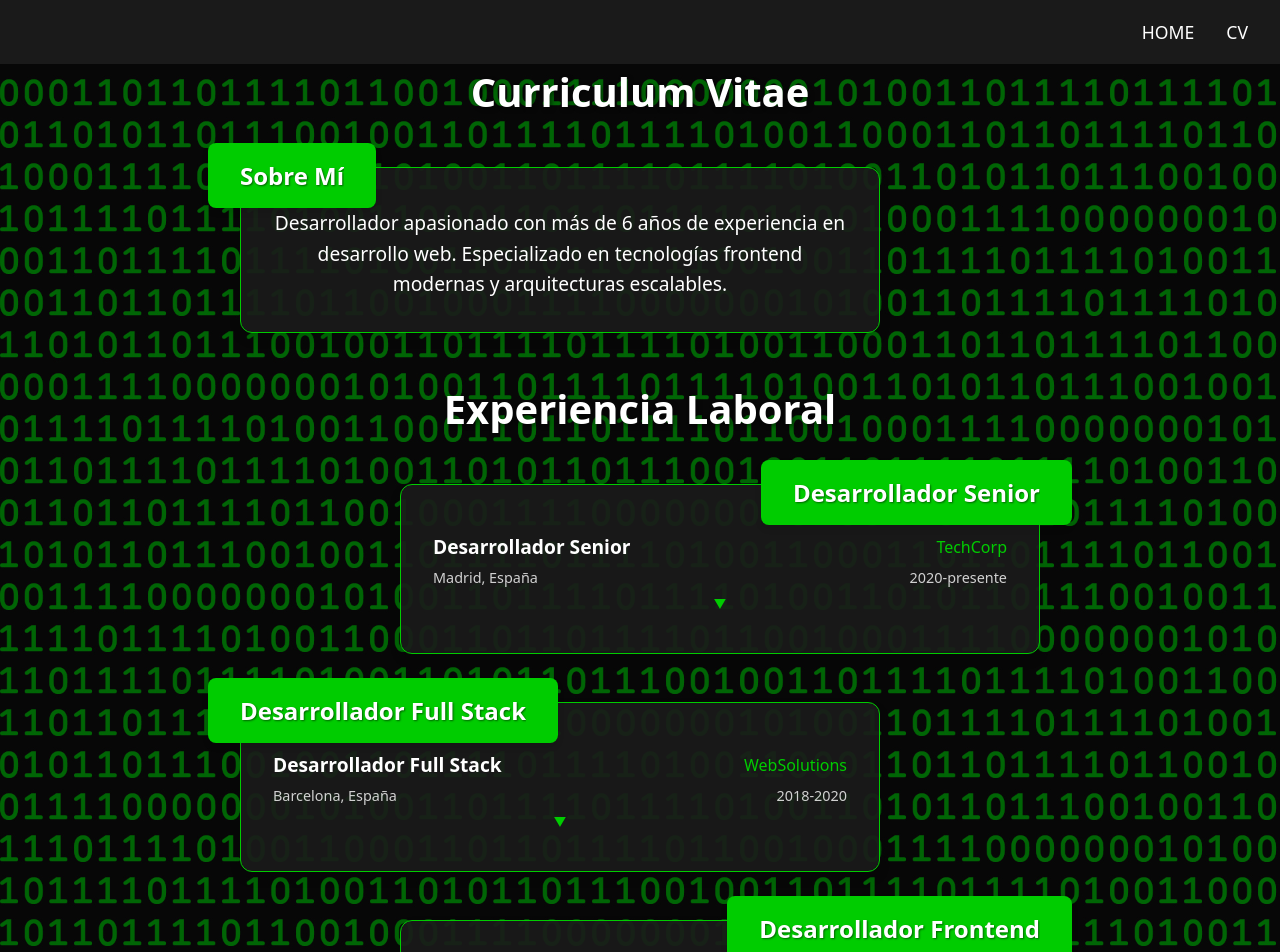
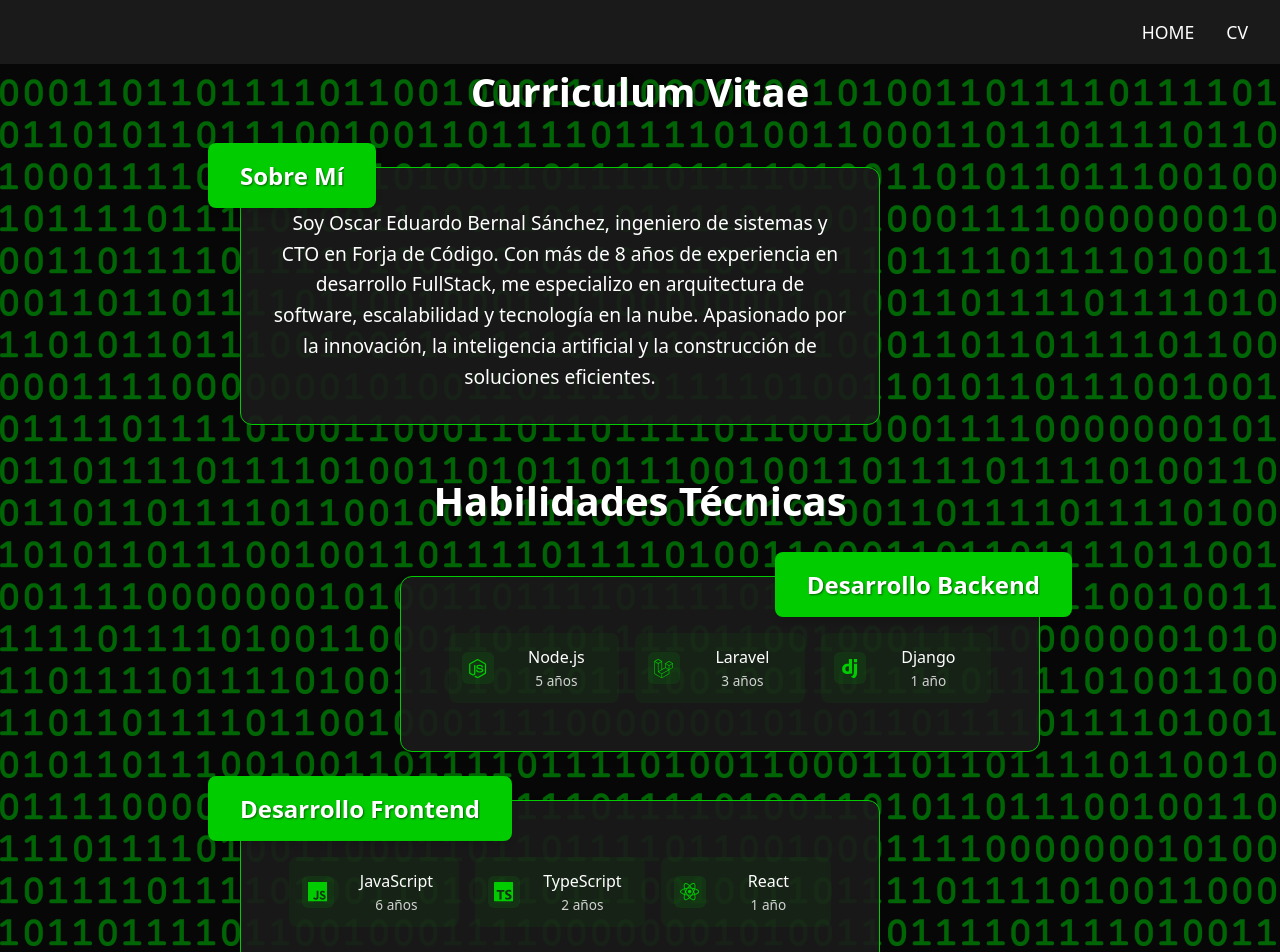
Before and after one commit to ozkar-co/personal-site, a React (Vite) app: page /cv in a window 1280 px wide. Shown: the top 952 px of the page. Built offline with nearby package versions, Linux system fonts and the light colour scheme.

Commit message:
Enhance CV component by adding SkillCard for technical skills display and updating personal description.

```diff
--- a/src/components/CV/CV.tsx
+++ b/src/components/CV/CV.tsx
@@ -1,6 +1,13 @@
 import './CV.scss';
 import { CVCard } from './CVCard';
 import { ExperienceCard } from './ExperienceCard';
+import { SkillCard } from './SkillCard';
+import {
+  SiNodedotjs, SiJavascript, SiTypescript,
+  SiReact, SiMongodb, SiPostgresql,
+  SiMysql, SiGooglecloud,  SiLinux,
+  SiDocker, SiLaravel, SiDjango,
+} from 'react-icons/si';
 
 export const CV = () => {
   return (
@@ -8,8 +15,49 @@
       <h1>Curriculum Vitae</h1>
       <CVCard
         title="Sobre Mí"
-        content="Desarrollador apasionado con más de 6 años de experiencia en desarrollo web. Especializado en tecnologías frontend modernas y arquitecturas escalables."
+        content="Soy Oscar Eduardo Bernal Sánchez, ingeniero de sistemas y CTO en Forja de Código. Con más de 8 años de experiencia en desarrollo FullStack, me especializo en arquitectura de software, escalabilidad y tecnología en la nube. Apasionado por la innovación, la inteligencia artificial y la construcción de soluciones eficientes."
       />
+
+      <h1>Habilidades Técnicas</h1>
+
+      <SkillCard
+        alignRight
+        title="Desarrollo Backend"
+        skills={[
+          { name: "Node.js", experience: "5 años", icon: SiNodedotjs },
+          { name: "Laravel", experience: "3 años", icon: SiLaravel },
+          { name: "Django", experience: "1 año", icon: SiDjango }
+        ]}
+      />
+
+      <SkillCard
+        title="Desarrollo Frontend"
+        skills={[
+          { name: "JavaScript", experience: "6 años", icon: SiJavascript },
+          { name: "TypeScript", experience: "2 años", icon: SiTypescript },
+          { name: "React", experience: "1 año", icon: SiReact }
+        ]}
+      />
+
+      <SkillCard
+        alignRight
+        title="Bases de Datos"
+        skills={[
+          { name: "MongoDB", experience: "5 años", icon: SiMongodb },
+          { name: "PostgreSQL", experience: "3 años", icon: SiPostgresql },
+          { name: "MySQL", experience: "1 año", icon: SiMysql }
+        ]}
+      />
+
+      <SkillCard
+        title="DevOps"
+        skills={[
+          { name: "Linux", experience: "10 años", icon: SiLinux },
+          { name: "Cloud", experience: "5 años", icon: SiGooglecloud },
+          { name: "Docker", experience: "4 años", icon: SiDocker }
+        ]}
+      />
+
       <h1>Experiencia Laboral</h1>
       <ExperienceCard
         alignRight
@@ -52,6 +100,7 @@
         ]}
       />
       <h1>Educación</h1>
+
       <ExperienceCard
         position="Maestría en Ciencias de la Computación"
         organization="Universidad Tech"
--- /dev/null
+++ b/src/components/CV/SkillCard.scss
@@ -0,0 +1,68 @@
+@use '../../styles/variables' as *;
+
+.skills-grid {
+  display: grid;
+  grid-template-columns: repeat(3, 1fr);
+  gap: 1rem;
+  padding: 1rem;
+
+  @media (max-width: 768px) {
+    grid-template-columns: repeat(2, 1fr);
+  }
+
+  @media (max-width: 480px) {
+    grid-template-columns: 1fr;
+  }
+}
+
+.skill-item {
+  display: flex;
+  align-items: center;
+  gap: 0.8rem;
+  padding: 0.8rem;
+  border-radius: 8px;
+  background-color: rgba($color-accent, 0.05);
+  transition: transform 0.2s ease;
+
+  &:hover {
+    transform: translateY(-2px);
+    background-color: rgba($color-accent, 0.1);
+  }
+}
+
+.skill-icon {
+  display: flex;
+  align-items: center;
+  justify-content: center;
+  min-width: 2rem;
+  height: 2rem;
+  background-color: rgba($color-accent, 0.1);
+  border-radius: 6px;
+  padding: 0.4rem;
+
+  svg {
+    width: 100%;
+    height: 100%;
+    color: $color-accent;
+  }
+}
+
+.skill-info {
+  display: flex;
+  flex-direction: column;
+  gap: 0.2rem;
+  flex: 1;
+  min-width: 0;
+
+  .skill-name {
+    font-weight: 500;
+    white-space: nowrap;
+    overflow: hidden;
+    text-overflow: ellipsis;
+  }
+
+  .skill-experience {
+    font-size: 0.85rem;
+    opacity: 0.8;
+  }
+}
--- /dev/null
+++ b/src/components/CV/SkillCard.tsx
@@ -0,0 +1,39 @@
+import { CVCard } from './CVCard';
+import './SkillCard.scss';
+import { IconType } from 'react-icons';
+
+interface Skill {
+  name: string;
+  experience: string;
+  icon: IconType;
+}
+
+interface SkillCardProps {
+  title: string;
+  skills: Skill[];
+  alignRight?: boolean;
+}
+
+export const SkillCard = ({ title, skills, alignRight = false }: SkillCardProps) => {
+  return (
+    <CVCard
+      title={title}
+      alignRight={alignRight}
+      content={
+        <div className="skills-grid">
+          {skills.map((skill, index) => (
+            <div key={index} className="skill-item">
+              <div className="skill-icon">
+                <skill.icon />
+              </div>
+              <div className="skill-info">
+                <span className="skill-name">{skill.name}</span>
+                <span className="skill-experience">{skill.experience}</span>
+              </div>
+            </div>
+          ))}
+        </div>
+      }
+    />
+  );
+};
```
